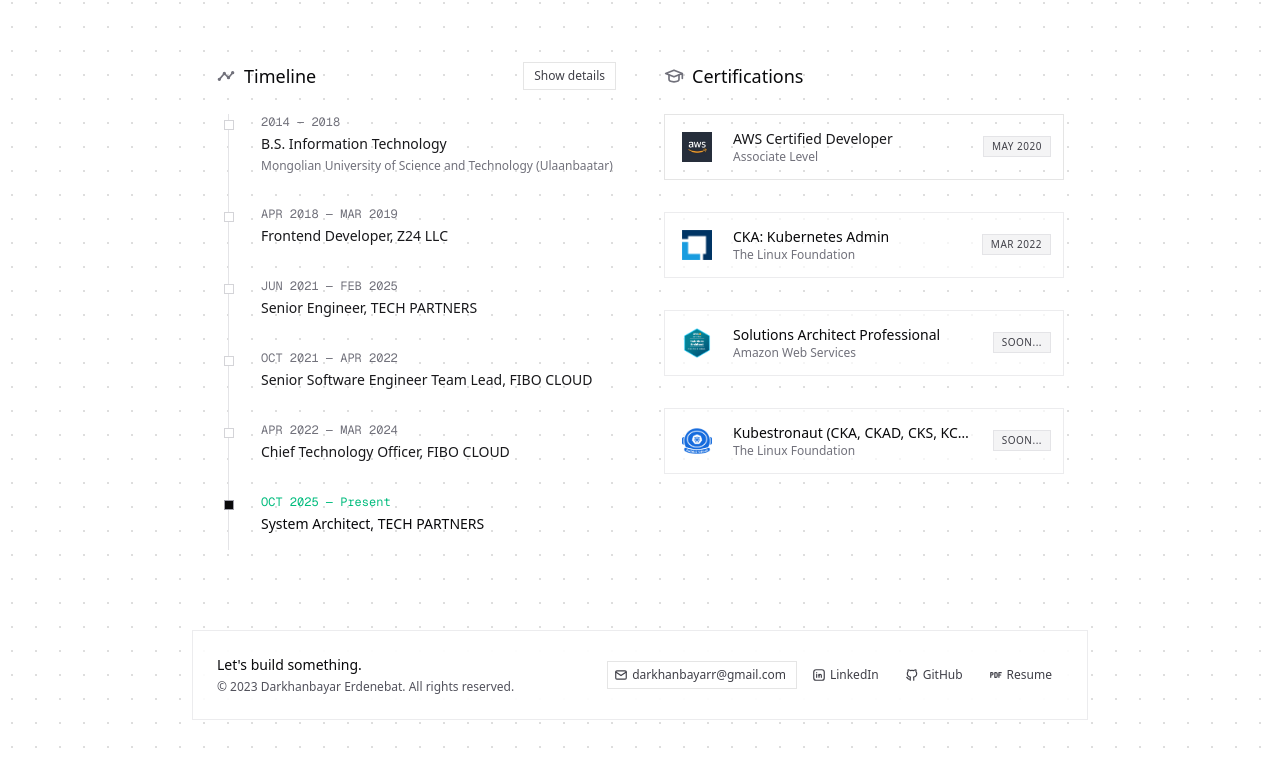
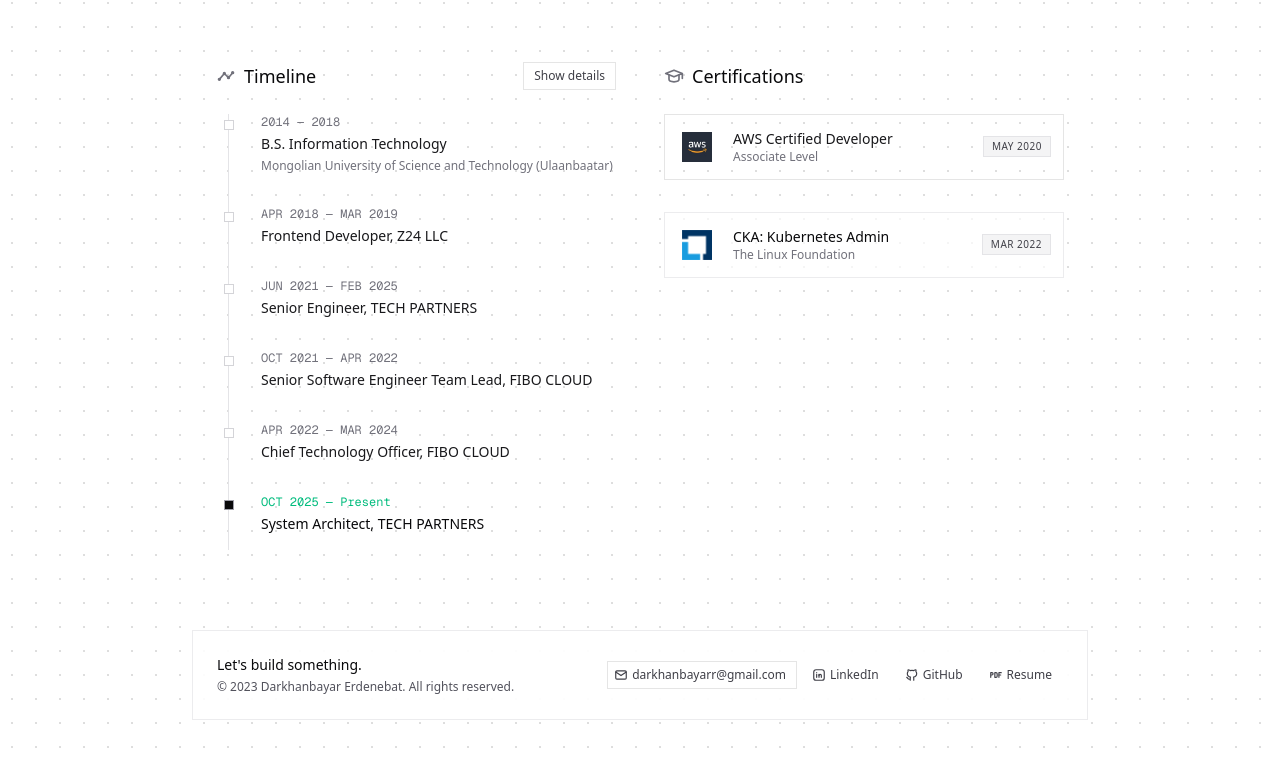
Before and after one commit to Darkhaamn/portfolio, a Next.js app: page / in a window 1280 px wide. Shown: the part 825-1585 px from the top of the page. Built offline with nearby package versions, Linux system fonts and the light colour scheme; no server answers.

Commit message:
remove sooning certs

```diff
--- a/app/page.tsx
+++ b/app/page.tsx
@@ -263,7 +263,7 @@ export default function Page() {
               </span>
             </div>
 
-            <div className="group flex flex-col sm:flex-row sm:items-center gap-2 sm:gap-4 p-3 bg-white/70 dark:bg-zinc-900/20 border border-zinc-200/70 dark:border-zinc-800/60">
+            {/* <div className="group flex flex-col sm:flex-row sm:items-center gap-2 sm:gap-4 p-3 bg-white/70 dark:bg-zinc-900/20 border border-zinc-200/70 dark:border-zinc-800/60">
               <div className="w-10 h-10 flex items-center justify-center">
                 <Image src="/aws-pro.png" alt="AWS_PRO" width={30} height={30} />
               </div>
@@ -295,7 +295,7 @@ export default function Page() {
               <span className="text-[10px] uppercase tracking-wider text-zinc-700 dark:text-zinc-400 bg-zinc-100 dark:bg-zinc-900 px-2 py-0.5 border border-zinc-200 dark:border-zinc-800">
                 SOON...
               </span>
-            </div>
+            </div> */}
           </div>
 
           {/* <div className="mt-10">
```
